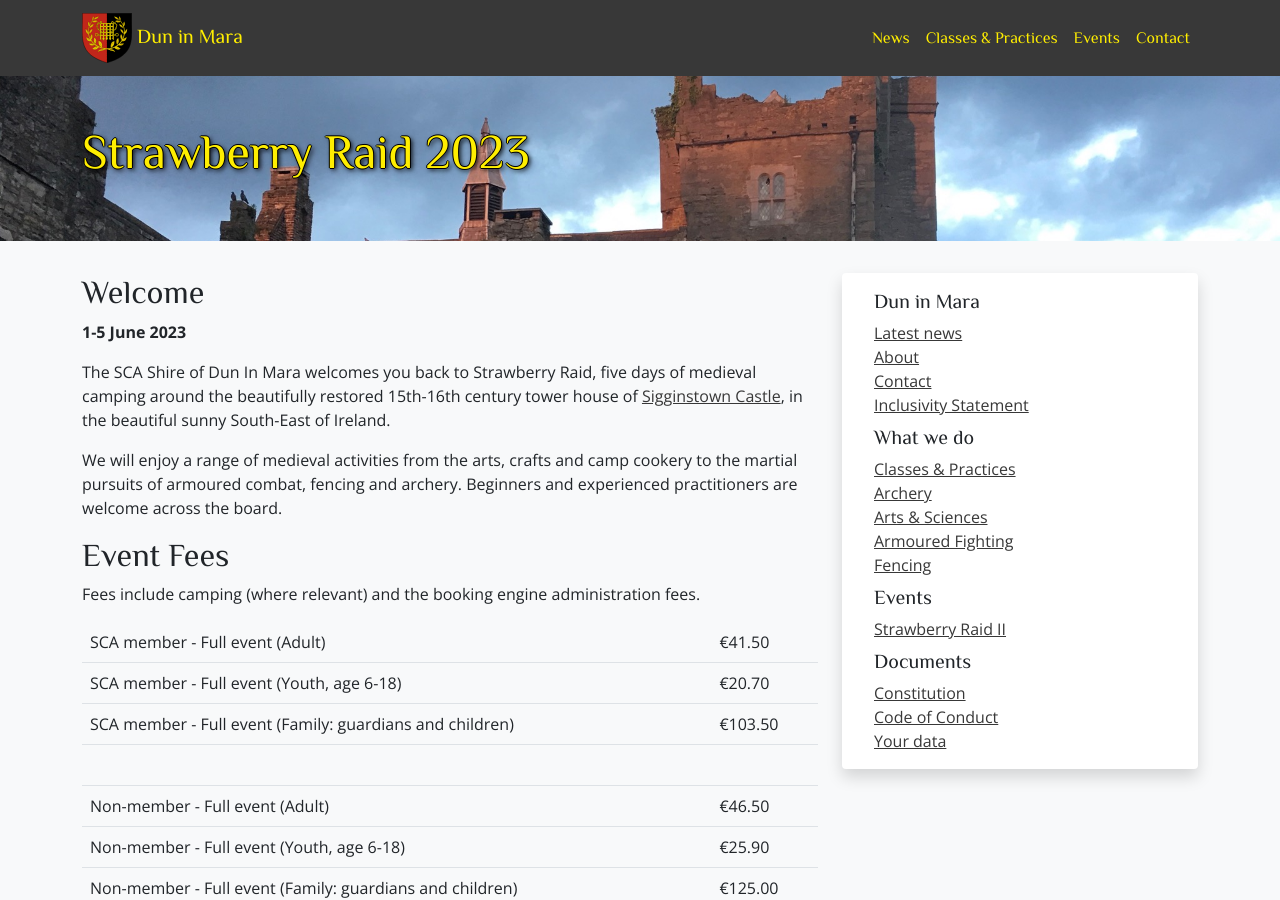
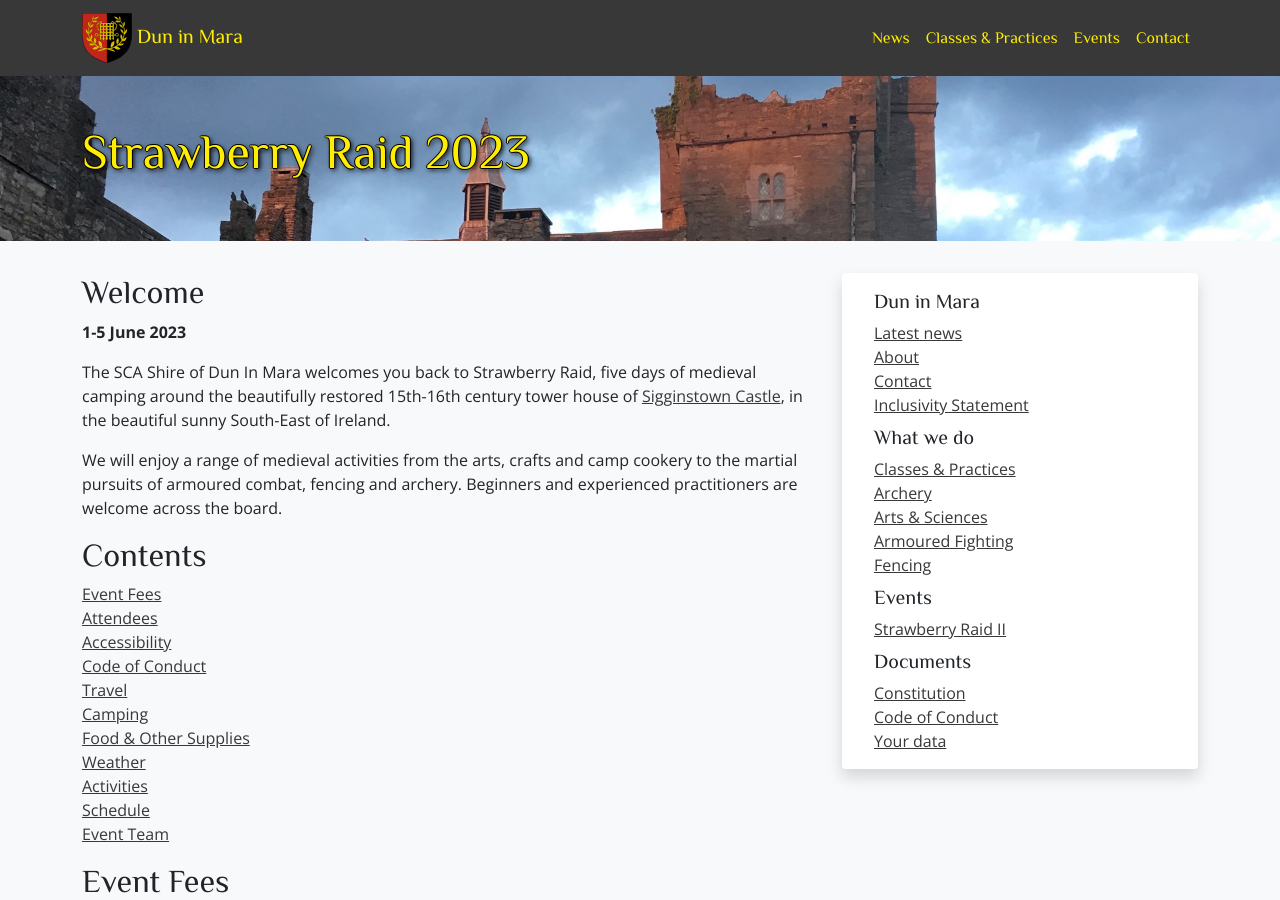
Before and after one commit to drachenwald/dun-in-mara, a Jekyll site: the page built from events/2023/strawberry-raid/index.md, in a window 1280 px wide and 900 px high. Built offline with Jekyll 4.4.1, drawn with Linux system fonts in a browser that asks for light colours; comment, search, counter and statistics services are not loaded.

Commit message:
Contents Listing

```diff
--- a/events/2023/strawberry-raid/index.md
+++ b/events/2023/strawberry-raid/index.md
@@ -12,7 +12,21 @@ The SCA Shire of Dun In Mara welcomes you back to Strawberry Raid, five days of
 
 We will enjoy a range of medieval activities from the arts, crafts and camp cookery to the martial pursuits of armoured combat, fencing and archery. Beginners and experienced practitioners are welcome across the board.
 
+## Contents
 
+<a href="#eventfees">Event Fees</a>
+<a href="attending/">Attendees</a>
+<a href="#accessibilty">Accessibility</a>
+<a href="codeofconduct">Code of Conduct</a>
+<a href="Travel">Travel</a>
+<a href="camping/">Camping</a>
+<a href="food/">Food & Other Supplies</a>
+<a href="#weather">Weather</a>
+<a href="activities">Activities</a>
+<a href="schedule">Schedule</a>
+<a href="eventteam">Event Team</a>
+
+<a name="eventfees"></a>
 ## Event Fees
 
 Fees include camping (where relevant) and the booking engine administration fees.
@@ -36,6 +50,7 @@ Children under 6 are free of charge in all categories, but please indicate their
 
 A list of people who have already booked, and given consent for their names to appear will appear here after bookings open: <a href="attending/" class="btn btn-primary">Attending</a>
 
+<a name="accessibility"></a>
 ## Accessibility
 
 The ground of the site is level but uneven, including gravel and fields. The restored period tower house has narrow steep spiral stairs and small rooms. The stairs have handrails installed. Any activities inside the tower are likely to take place in the first two floors.
@@ -48,6 +63,7 @@ During dark hours, we will have small lights marking the entrances to the encamp
 
 Noise in the camp is requested to be minimal during certain hours (est. 11 pm - 8 am).
 
+<a name="codeofconduct"></a>
 ## Code of Conduct
 
 We have a zero tolerance policy of all bullying, harassment, abuse and hate speech, including but not limited to gender identity, age, religion, ethnicity/race, sexual orientation, ability and body type. Event participants will be expected to be polite toward other SCA participants as well as toward any members of the public who may attend; to respect other people and respect their needs: and to take all reasonable steps to make everyone feel welcome and safe within our Society.
@@ -58,6 +74,7 @@ Any event participant found in breach of the Code of Conduct will be asked to le
 
 If you would like to know more, please consult our shire’s [Inclusivity Statement](https://duninmara.org/about/inclusivity/) as well as the [Code of Conduct of the Kingdom of Drachenwald](https://docs.google.com/document/d/1bDwTQhcttGmnhjwplWDm9IiuBM4XHFofDnR1gUf6MU0/view).
 
+<a name="travel"></a>
 ## Travel
 
 The event is easily reachable from Dublin Airport via the M11, 20 minutes drive from Wexford railway station, and 15 minutes drive from Rosslare ferryport with connections to the UK and continental Europe. We may be able to provide pick-ups from Wexford and Rosslare on a case by case basis, please discuss your needs with the Reservations Steward.
@@ -84,6 +101,7 @@ Sigginstown Castle is owned by SCA members who very generously open their home f
 
 <a href="camping/" class="btn btn-primary">Camping</a> <a href="food/" class="btn btn-primary">Food & Other Supplies</a>
 
+<a name="weather"></a>
 ## Weather
 
 Ireland is an Atlantic island, so we get a lot of rain, but in shorter bursts than our friends in continental climates. It is pretty typical to have a sunny morning and a rainy afternoon, and other way round. Wind, in various quantities, is pretty much omnipresent, more so on the coasts. Sigginstown is very close to the sea, and the camping field does not have much in the way of sheltering trees or buildings, so you will want to make sure that your tent is well secured. Very flimsy modern gazebos are unlikely to survive throughout the event, although a bigger, sturdier one sheltered a large camp kitchen successfully in the first year.
@@ -92,6 +110,7 @@ On rainy days, as long as your tent does not spring a leak, you should remain ni
 
 It is impossible to predict what the weather is going to be like until a couple of days prior to the event, and even then the outlook may change quickly. We estimate that we will have some sunshine, and some rain, with day temperatures anything between 15°C/59°F and 23°C/73.4°F. It’s a good idea to bring layered garb with a rain-resistant overgarment. If you have the baggage space, a woollen overgarment and a hat, at least for evenings, nights and early mornings, is a good idea.
 
+<a name="activities"></a>
 ## Activities
 
 Watch this space for details on our organised activities during the event. We expect to have classes, practice and tourneys in our martial pursuits, as well as plenty of classes and fun projects in our arts & sciences.
@@ -100,10 +119,12 @@ Watch this space for details on our organised activities during the event. We ex
 
 This year, our visiting teacher at armoured combat will be Duke Timmur Jochan (KSCA, OD, OP) from the Kingdom of Artemisia.
 
+<a name="schedule"></a>
 ## Schedule
 
 The schedule will be available closer to the event time.
 
+<a name="eventteam"></a>
 ## Event Team
 
 Contact Master Agnes at <a href="mailto:agneslaverte@gmail.com">agneslaverte@gmail.com</a> with any queries.
```
